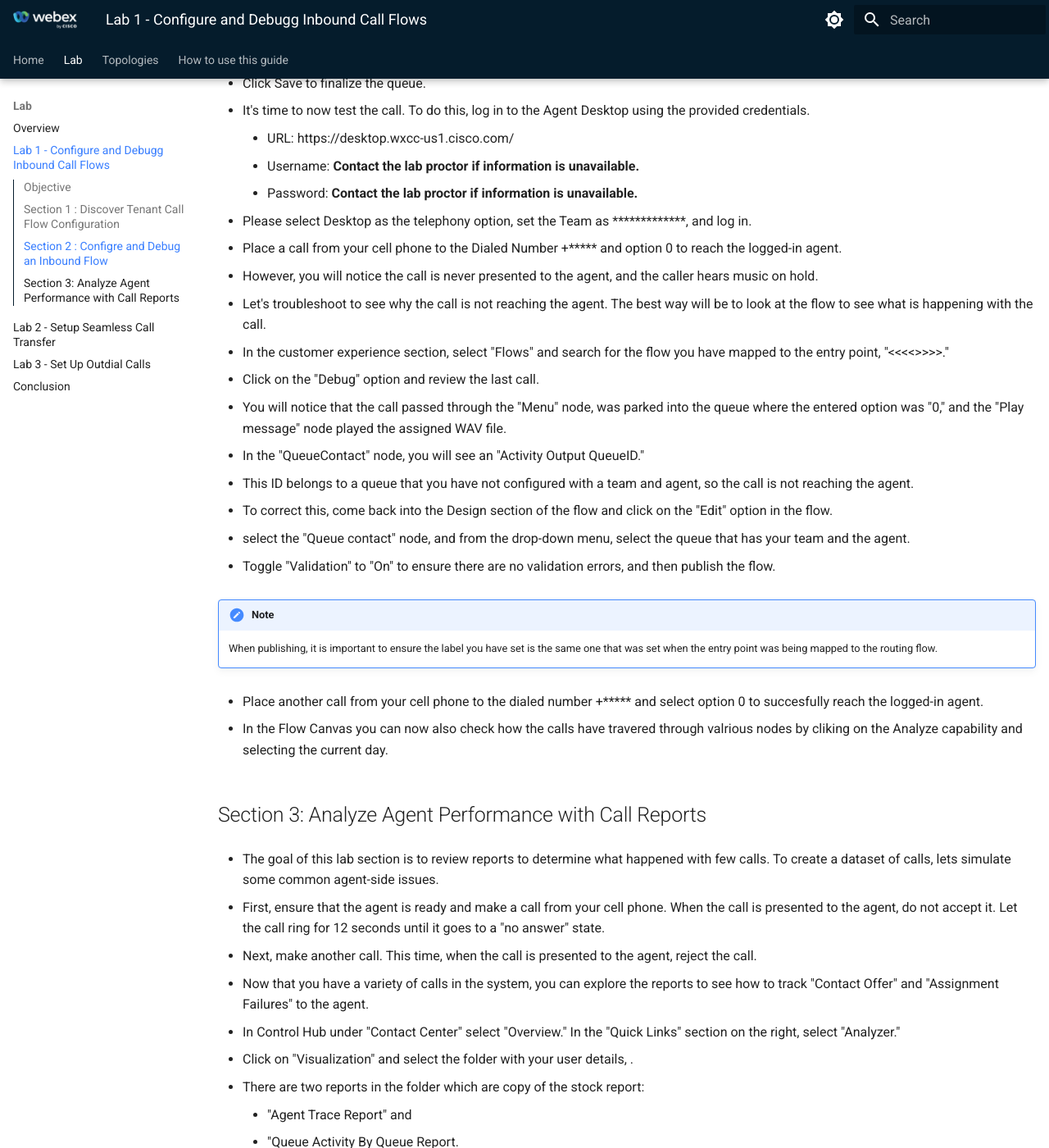
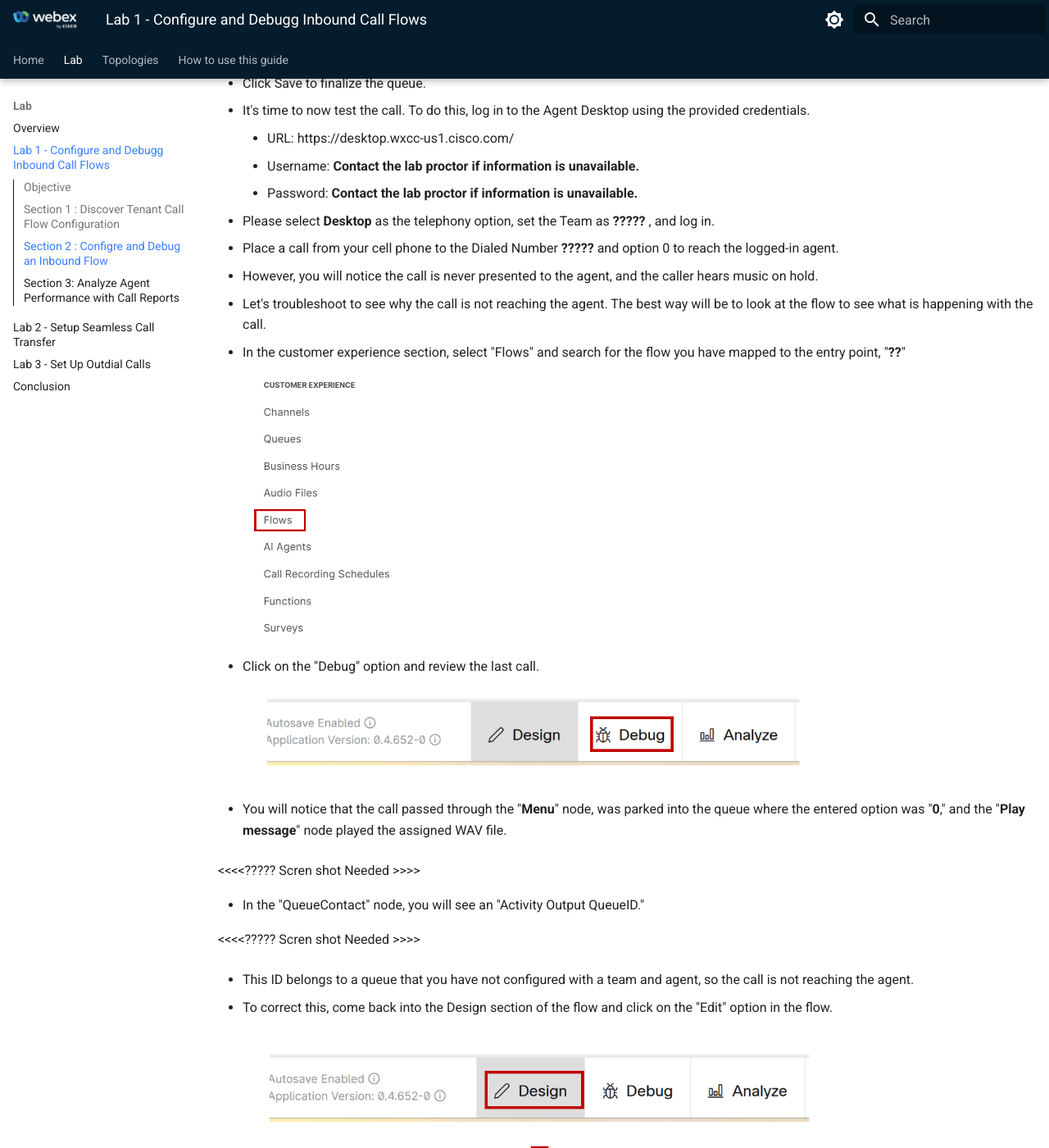
Before and after one commit to WebexCC-SA/LAB-2310, an MkDocs documentation site: the page built from docs/Excercise1.md, in a window 1280 px wide and 1400 px high, scrolled down 11022 px. Shown: the whole window at 82% size. Built offline with MkDocs 1.6.1 and Material for MkDocs 9.7.7, drawn with Linux system fonts in a browser that asks for light colours; some of the changed lines change nothing that is shown; some of the changed text lies outside the part shown.

Commit message:
verions12

```diff
--- a/docs/Excercise1.md
+++ b/docs/Excercise1.md
@@ -166,36 +166,58 @@
       - Username: **Contact the lab proctor if information is unavailable.**
       - Password: **Contact the lab proctor if information is unavailable.**
 
-- Please select Desktop as the telephony option, set the Team as *************, and log in.
 
-- Place a call from your cell phone to the Dialed Number +***** and option 0 to reach the logged-in agent.
+- Please select **Desktop** as the telephony option, set the Team as **?????** , and log in.
+
+
+- Place a call from your cell phone to the Dialed Number **?????** and option 0 to reach the logged-in agent.
+
 
 - However, you will notice the call is never presented to the agent, and the caller hears music on hold.
 
+
 - Let's troubleshoot to see why the call is not reaching the agent. The best way will be to look at the flow to see what is happening with the call.
 
-- In the customer experience section, select "Flows" and search for the flow you have mapped to the entry point, "<<<<<User*_Flow>>>>>."
+
+- In the customer experience section, select "Flows" and search for the flow you have mapped to the entry point, "**??**"
+
+      ![Nav](./assets/2310_Excercise1_2_17.png){ width="200" }
 
 - Click on the "Debug" option and review the last call.
 
-- You will notice that the call passed through the "Menu" node, was parked into the queue where the entered option was "0," and the "Play message" node played the assigned WAV file.
+      ![Nav](./assets/2310_Excercise1_2_18.png){ width="700" }
+
+- You will notice that the call passed through the "**Menu**" node, was parked into the queue where the entered option was "**0**," and the "**Play message**" node played the assigned WAV file.
+
+<<<<????? Scren shot Needed >>>>
 
 - In the "QueueContact" node, you will see an "Activity Output QueueID."
+
+<<<<????? Scren shot Needed >>>>
 
 - This ID belongs to a queue that you have not configured with a team and agent, so the call is not reaching the agent.
 
 - To correct this, come back into the Design section of the flow and click on the "Edit" option in the flow.
 
+      ![Nav](./assets/2310_Excercise1_2_21.png){ width="700" }
+
 - select the "Queue contact" node, and from the drop-down menu, select the queue that has your team and the agent.
 
+      ![Nav](./assets/2310_Excercise1_2_22.png){ width="700" }
+
 - Toggle "Validation" to "On" to ensure there are no validation errors, and then publish the flow.
+
+      ![Nav](./assets/2310_Excercise1_2_23.png){ width="700" }
 
 !!! Note
       When publishing, it is important to ensure the label you have set is the same one that was set when the entry point was being mapped to the routing flow.
 
-- Place another call from your cell phone to the dialed number +***** and select option 0 to succesfully reach the logged-in agent.
+- Place another call from your cell phone to the dialed number **????** and select option 0 to succesfully reach the logged-in agent.
+
 
 - In the Flow Canvas you can now also check how the calls have travered through valrious nodes by cliking on the Analyze capability and selecting the current day.
+
+      ![Nav](./assets/2310_Excercise1_2_24.png){ width="700" }
 
 
 ## Section 3: Analyze Agent Performance with Call Reports
```
Also changed, not shown: docs/assets/2310_Excercise1_2_17.png (added), docs/assets/2310_Excercise1_2_18.png (added), docs/assets/2310_Excercise1_2_21.png (added), docs/assets/2310_Excercise1_2_22.png (added), docs/assets/2310_Excercise1_2_23.png (added), docs/assets/2310_Excercise1_2_24.png (added).
